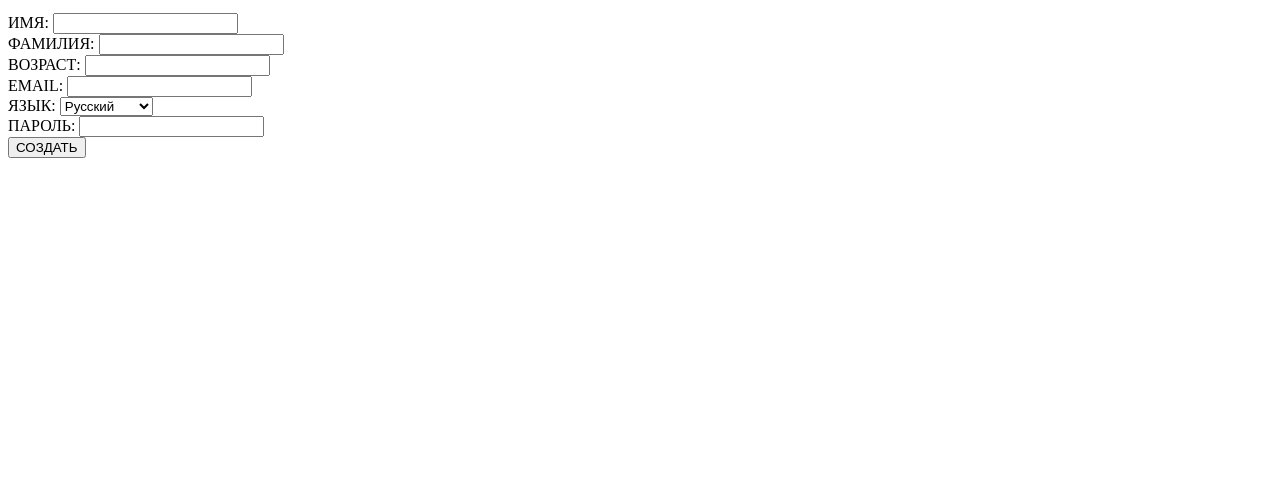
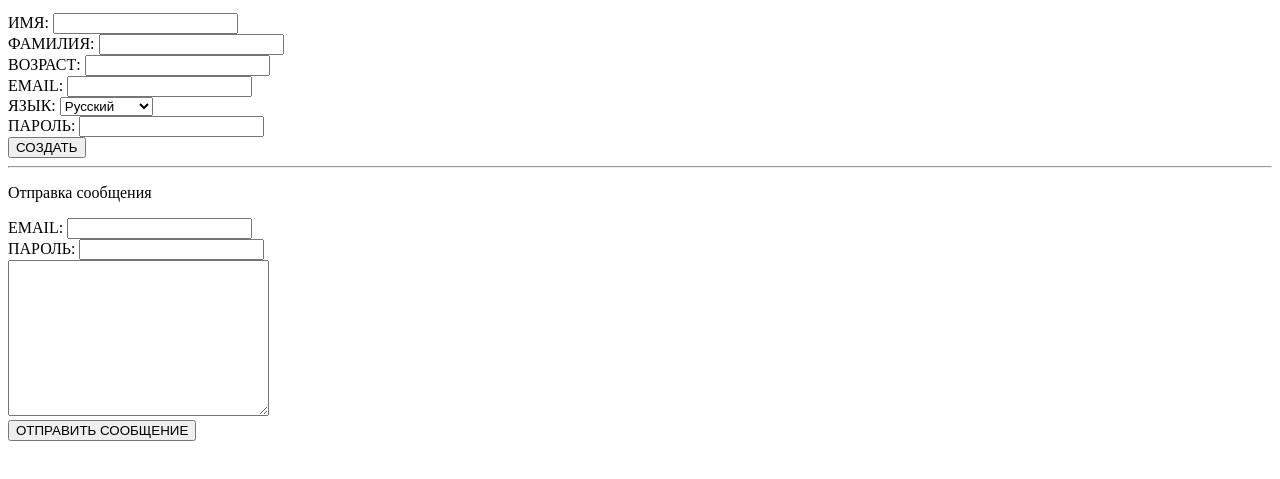
Before and after one commit to koalex/node.js-lesson-11, a website: page static/index.html in a window 1280 px wide. Shown: the part 101-580 px from the top of the page. Drawn offline with Linux system fonts and the light colour scheme.

Commit message:
Add message create form

```diff
--- a/static/index.html
+++ b/static/index.html
@@ -45,5 +45,26 @@
         <br>
         <button type="submit">СОЗДАТЬ</button>
     </form>
+
+    <hr>
+
+
+    <form action="/api/v1/messages" method="POST" enctype="application/x-www-form-urlencoded">
+        <p>Отправка сообщения</p>
+
+        <label>
+            EMAIL:
+            <input type="text" name="email">
+        </label>
+        <br>
+        <label>
+            ПАРОЛЬ:
+            <input type="password" name="password">
+        </label>
+        <br>
+        <textarea name="message" cols="30" rows="10"></textarea>
+        <br>
+        <button type="submit">ОТПРАВИТЬ СООБЩЕНИЕ</button>
+    </form>
 </body>
 </html>
```
